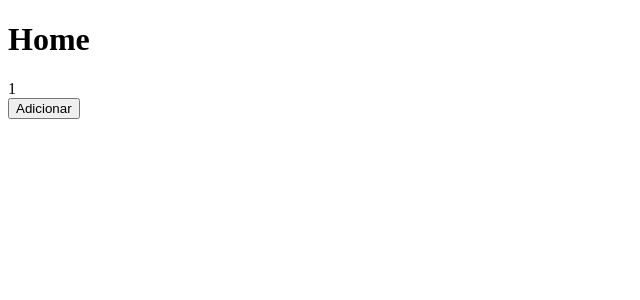
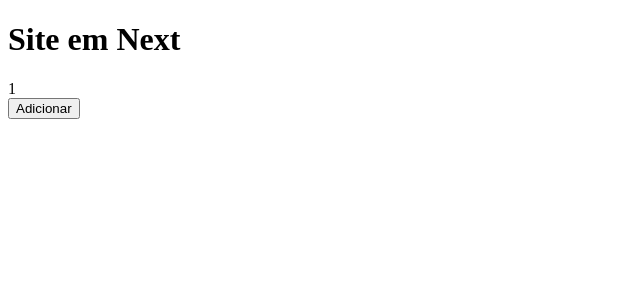
Before and after one commit to tomfreitas/testenext, a Next.js app: page / in a window 1280 px wide. Shown: the top 300 px of the page, without its empty margins (0-640 px from the left). Built offline with nearby package versions, Linux system fonts and the light colour scheme.

Commit message:
ajuste home

```diff
--- a/pages/index.js
+++ b/pages/index.js
@@ -4,7 +4,7 @@ import { useState } from "react";
 function Home(){
     return (
         <div>
-            <h1>Home</h1>
+            <h1>Site em Next</h1>
             <Contador />
         </div>
     )
```
